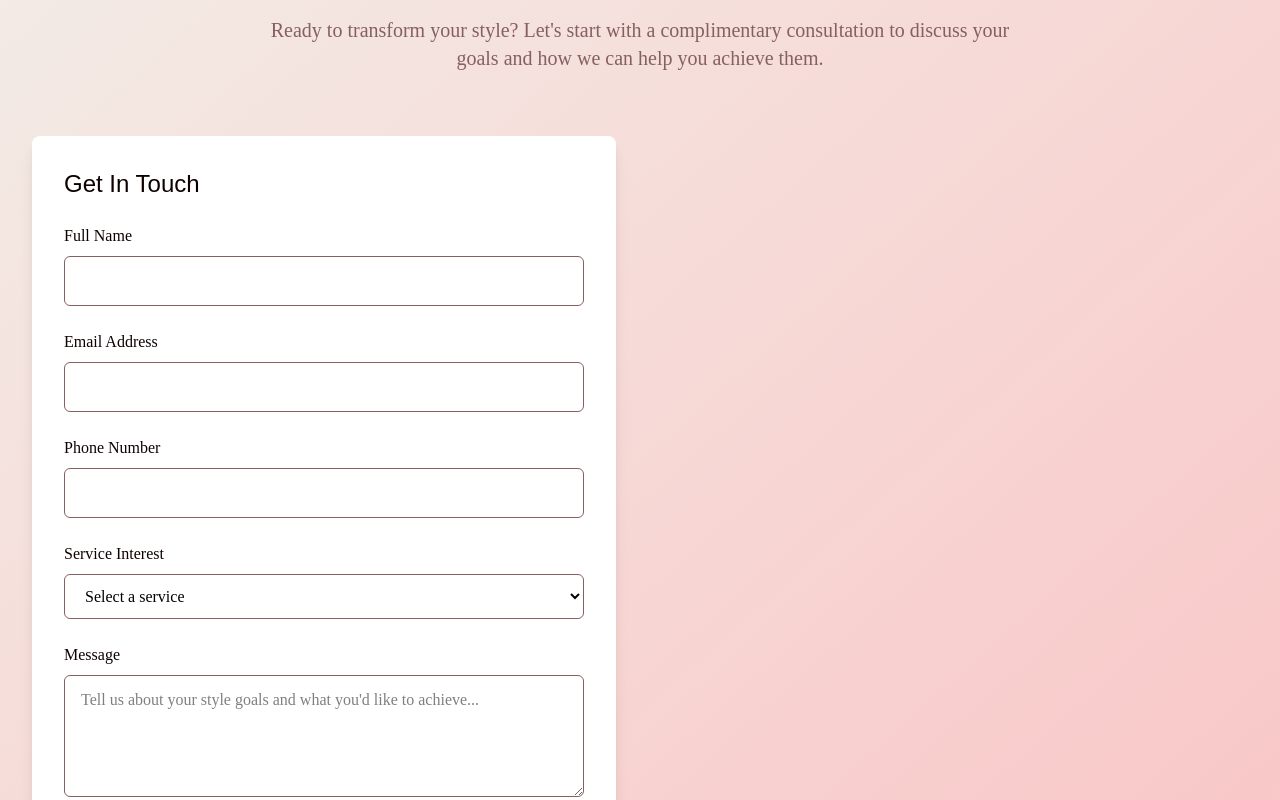
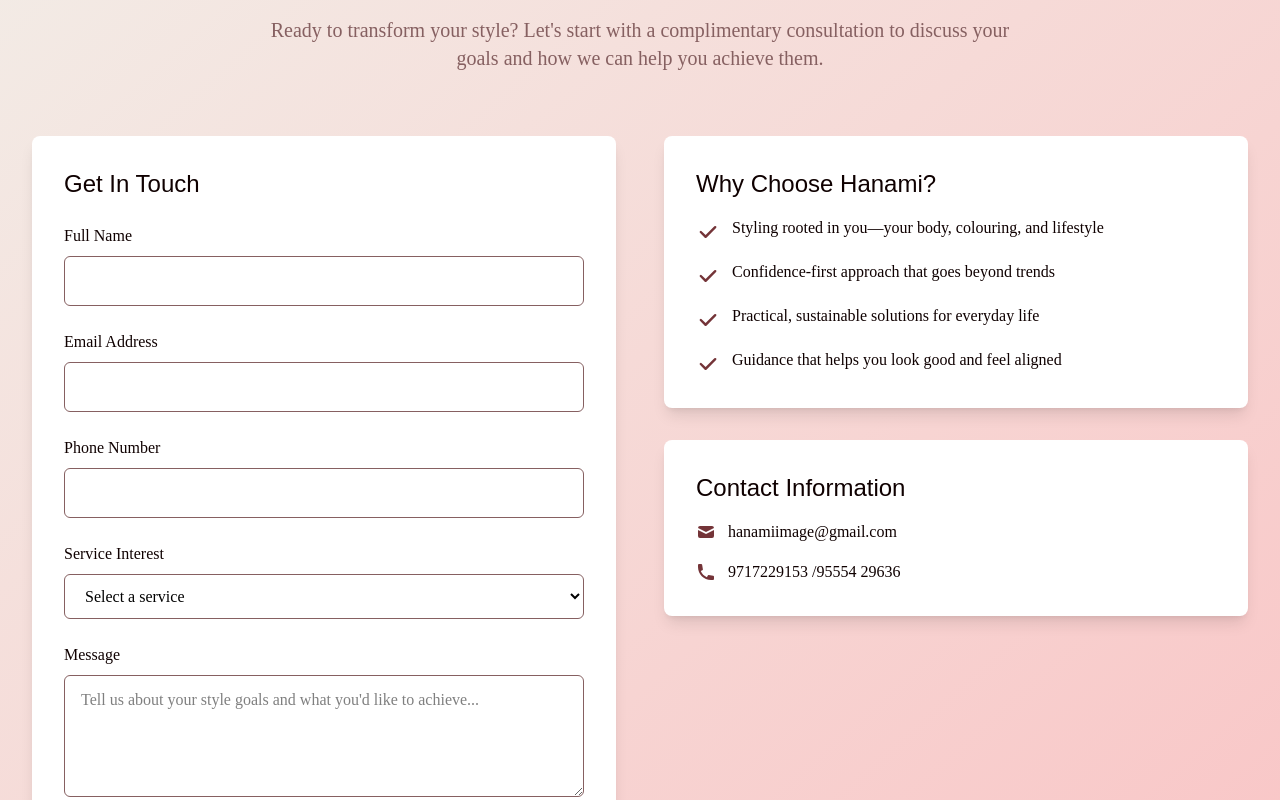
Before and after one commit to rajeshofficial/hanami, a React (Vite) app: page / in a window 1280 px wide. Shown: the part 5500-6300 px from the top of the page. Built offline with nearby package versions, Linux system fonts and the light colour scheme.

Commit message:
added left hand coulmn

```diff
--- a/src/components/Contact.jsx
+++ b/src/components/Contact.jsx
@@ -16,7 +16,7 @@
     emailjs
       .send(
         'service_86x069o', // Your Service ID
-        'template_2x88pke', // Replace with your Template ID from EmailJS
+        'template_2x88pke', // Your Template ID
         {
           name: formData.name,
           email: formData.email,
@@ -24,7 +24,7 @@
           service: formData.service,
           message: formData.message,
         },
-        '-1CyQjDExQnpOqghD' // Replace with your Public Key from EmailJS
+        '-1CyQjDExQnpOqghD' // Your Public Key
       )
       .then(
         () => {
@@ -54,6 +54,7 @@
   return (
     <section id="contact" className="py-20 bg-gradient-to-br from-[#F2EDE7] to-[#F9C4C5]">
       <div className="max-w-7xl mx-auto px-4 sm:px-6 lg:px-8">
+        {/* Section Heading */}
         <div className="text-center mb-16">
           <h2 className="text-3xl md:text-5xl font-heading text-[#0F0000] mb-6">
             Book Your Free Consultation
@@ -63,7 +64,9 @@
           </p>
         </div>
 
+        {/* Grid Layout */}
         <div className="grid grid-cols-1 lg:grid-cols-2 gap-12">
+          {/* Left Column - Form */}
           <div>
             <div className="bg-white p-8 rounded-lg shadow-lg">
               <h3 className="text-2xl font-heading text-[#0F0000] mb-6">Get In Touch</h3>
@@ -143,7 +146,57 @@
               </form>
             </div>
           </div>
-          {/* Right Column stays same */}
+
+          {/* Right Column - Info */}
+          <div className="space-y-8">
+            {/* Why Choose */}
+            <div className="bg-white p-8 rounded-lg shadow-lg">
+              <h3 className="text-2xl font-heading text-[#0F0000] mb-4">Why Choose Hanami?</h3>
+              <ul className="space-y-4">
+                {[
+                  "Styling rooted in you—your body, colouring, and lifestyle",
+                  "Confidence-first approach that goes beyond trends",
+                  "Practical, sustainable solutions for everyday life",
+                  "Guidance that helps you look good and feel aligned"
+                ].map((item, i) => (
+                  <li key={i} className="flex items-start">
+                    <svg className="w-6 h-6 text-[#743438] mr-3 mt-1" fill="currentColor" viewBox="0 0 20 20">
+                      <path fillRule="evenodd" d="M16.707 5.293a1 1 0 010 1.414l-8 8a1 1 0 01-1.414 0l-4-4a1 1 0 011.414-1.414L8 12.586l7.293-7.293a1 1 0 011.414 0z" clipRule="evenodd" />
+                    </svg>
+                    <span className="text-[#0F0000] font-['sans-serif']">{item}</span>
+                  </li>
+                ))}
+              </ul>
+            </div>
+
+            {/* Contact Info */}
+            <div className="bg-white p-8 rounded-lg shadow-lg">
+              <h3 className="text-2xl font-heading text-[#0F0000] mb-4">Contact Information</h3>
+              <div className="space-y-4">
+                <div className="flex items-center">
+                  <svg className="w-5 h-5 text-[#743438] mr-3" fill="currentColor" viewBox="0 0 20 20">
+                    <path d="M2.003 5.884L10 9.882l7.997-3.998A2 2 0 0016 4H4a2 2 0 00-1.997 1.884z" />
+                    <path d="M18 8.118l-8 4-8-4V14a2 2 0 002 2h12a2 2 0 002-2V8.118z" />
+                  </svg>
+                  <a
+                    href="mailto:hanamiimage@gmail.com"
+                    className="text-[#0F0000] font-['sans-serif'] hover:underline"
+                  >
+                    hanamiimage@gmail.com
+                  </a>
+                </div>
+                <div className="flex items-center">
+                  <svg className="w-5 h-5 text-[#743438] mr-3" fill="currentColor" viewBox="0 0 20 20">
+                    <path d="M2 3a1 1 0 011-1h2.153a1 1 0 01.986.836l.74 4.435a1 1 0 01-.54 1.06l-1.548.773a11.037 11.037 0 006.105 6.105l.774-1.548a1 1 0 011.059-.54l4.435.74a1 1 0 01.836.986V17a1 1 0 01-1 1h-2C7.82 18 2 12.18 2 5V3z" />
+                  </svg>
+                  <span className="text-[#0F0000] font-['sans-serif']">
+                    <a href="tel:+919717229153" className="hover:underline">9717229153</a> /
+                    <a href="tel:+919555429636" className="hover:underline">95554 29636</a>
+                  </span>
+                </div>
+              </div>
+            </div>
+          </div>
         </div>
       </div>
     </section>
```
